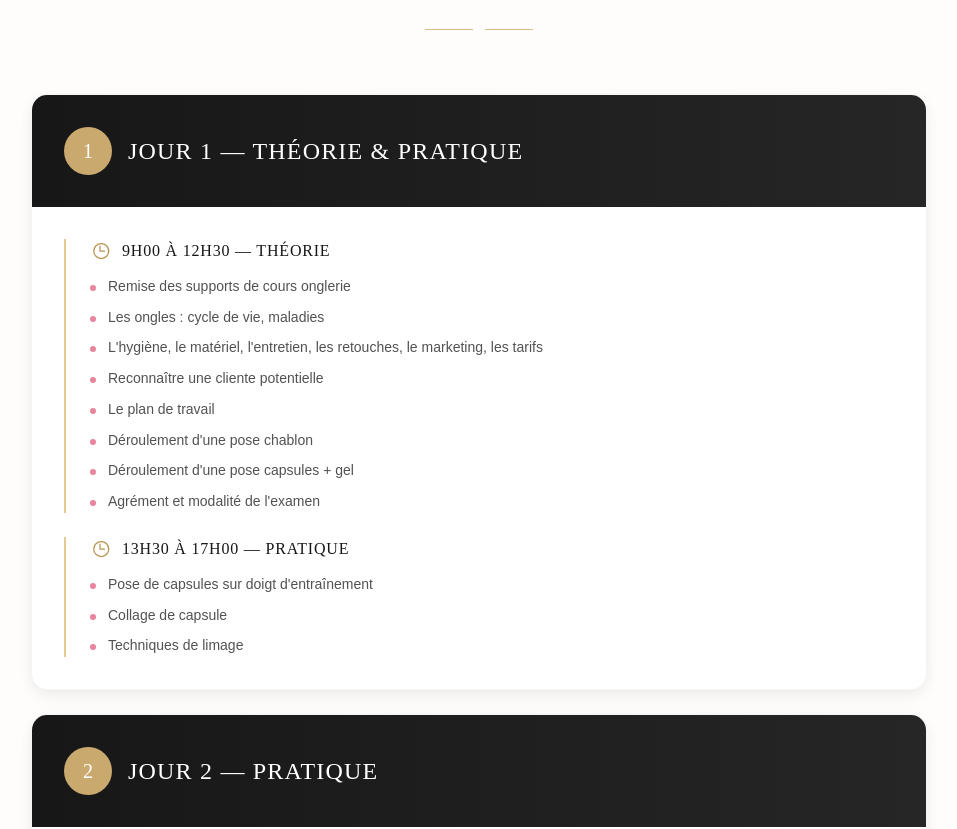
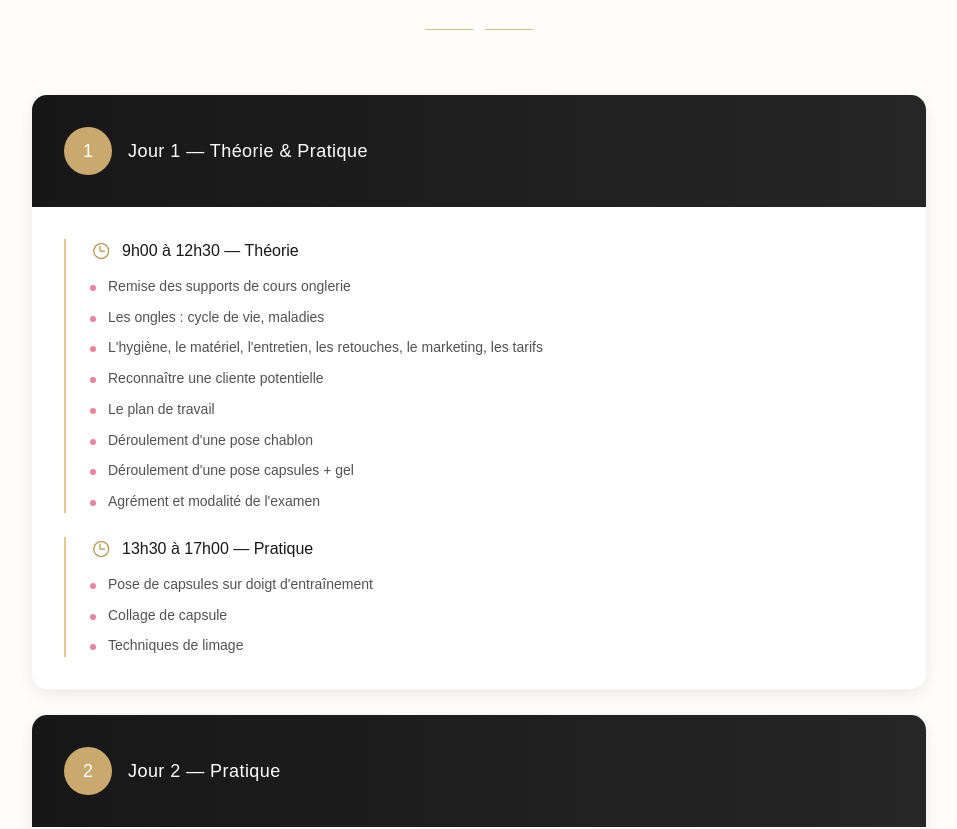
Before and after one commit to GallisBussiness/artdusoin, a React (Create React App) app: page /formations/onglerie in a window 1280 px wide. Shown: the part 700-1529 px from the top of the page, without its empty margins (161-1118 px from the left). Built offline with nearby package versions, Linux system fonts and the light colour scheme.

Commit message:
update fiche layout typography to use Montserrat font

```diff
--- a/src/components/Features.jsx
+++ b/src/components/Features.jsx
@@ -1,4 +1,4 @@
-import { motion } from 'framer-motion'
+  import { motion } from 'framer-motion'
 
 const features = [
   {
--- a/src/components/fiches/FicheLayout.jsx
+++ b/src/components/fiches/FicheLayout.jsx
@@ -72,9 +72,9 @@ function FicheLayout({ title, duration, objective, days, image, price }) {
               {/* Day header */}
               <div className="flex items-center gap-4 p-6 md:p-8 bg-gradient-to-r from-neutral-900 to-neutral-800">
                 <div className="shrink-0 w-12 h-12 rounded-full bg-gold-500 flex items-center justify-center">
-                  <span className="font-cormorant text-xl text-white font-light">{i + 1}</span>
+                  <span className="font-montserrat text-lg text-white font-normal">{i + 1}</span>
                 </div>
-                <h2 className="font-cormorant text-xl md:text-2xl font-light tracking-wider text-white uppercase">{day.title}</h2>
+                <h2 className="font-montserrat text-base md:text-lg font-normal tracking-wide text-white">{day.title}</h2>
               </div>
 
               {/* Sessions */}
@@ -83,7 +83,7 @@ function FicheLayout({ title, duration, objective, days, image, price }) {
                   <div key={j} className="border-l-2 border-gold-300 pl-6">
                     <div className="flex items-center gap-3 mb-3">
                       <svg xmlns="http://www.w3.org/2000/svg" fill="none" viewBox="0 0 24 24" strokeWidth={1.5} stroke="currentColor" className="w-5 h-5 text-gold-600"><path strokeLinecap="round" strokeLinejoin="round" d="M12 6v6h5.5m5 0a9 9 0 1 1-18 0 9 9 0 0 1 18 0Z" /></svg>
-                      <h3 className="font-playfiar text-sm md:text-base font-medium tracking-wider text-neutral-900 uppercase">{session.time}</h3>
+                      <h3 className="font-montserrat text-sm md:text-base font-normal text-neutral-900">{session.time}</h3>
                     </div>
                     <ul className="space-y-2">
                       {session.items.map((item, k) => (
```
